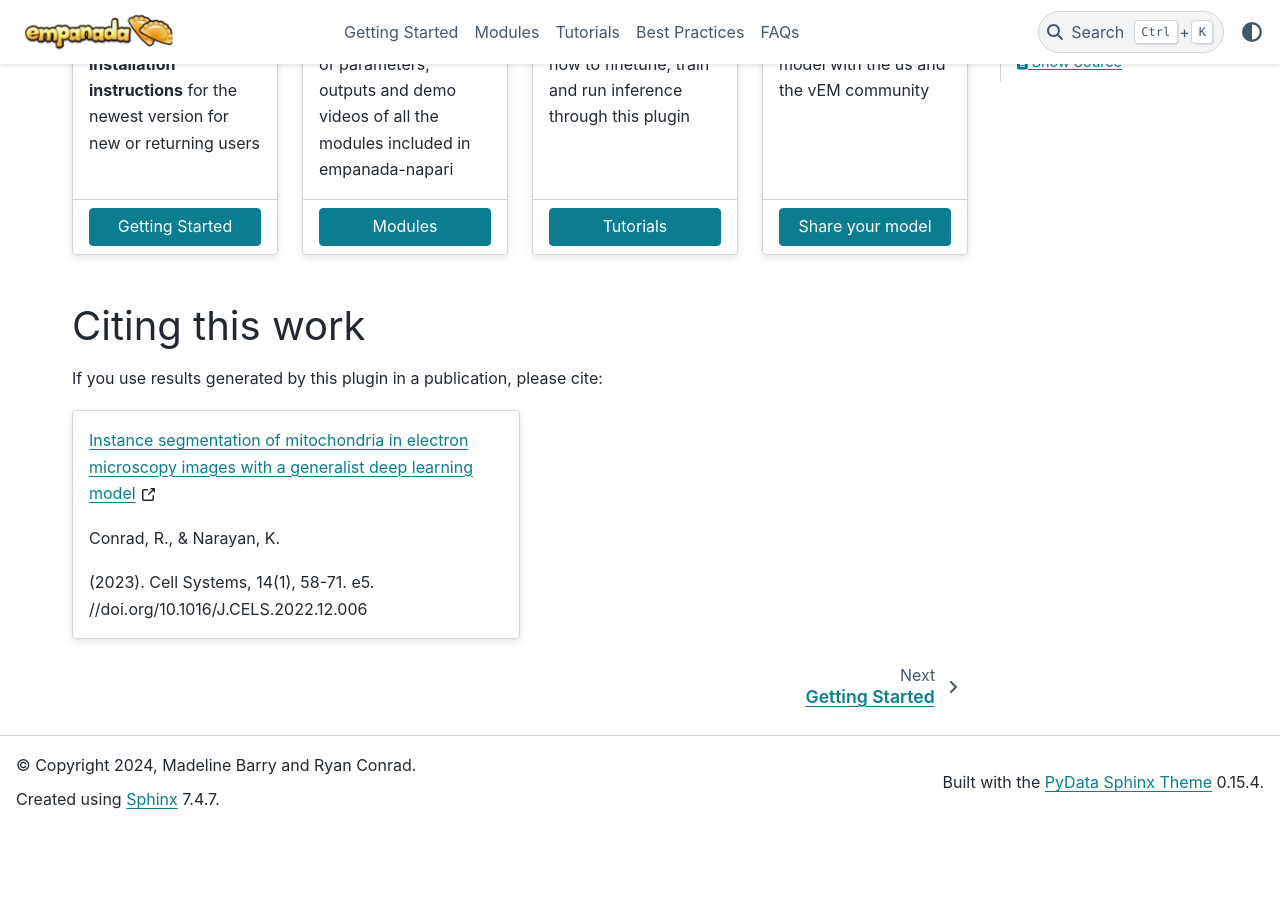
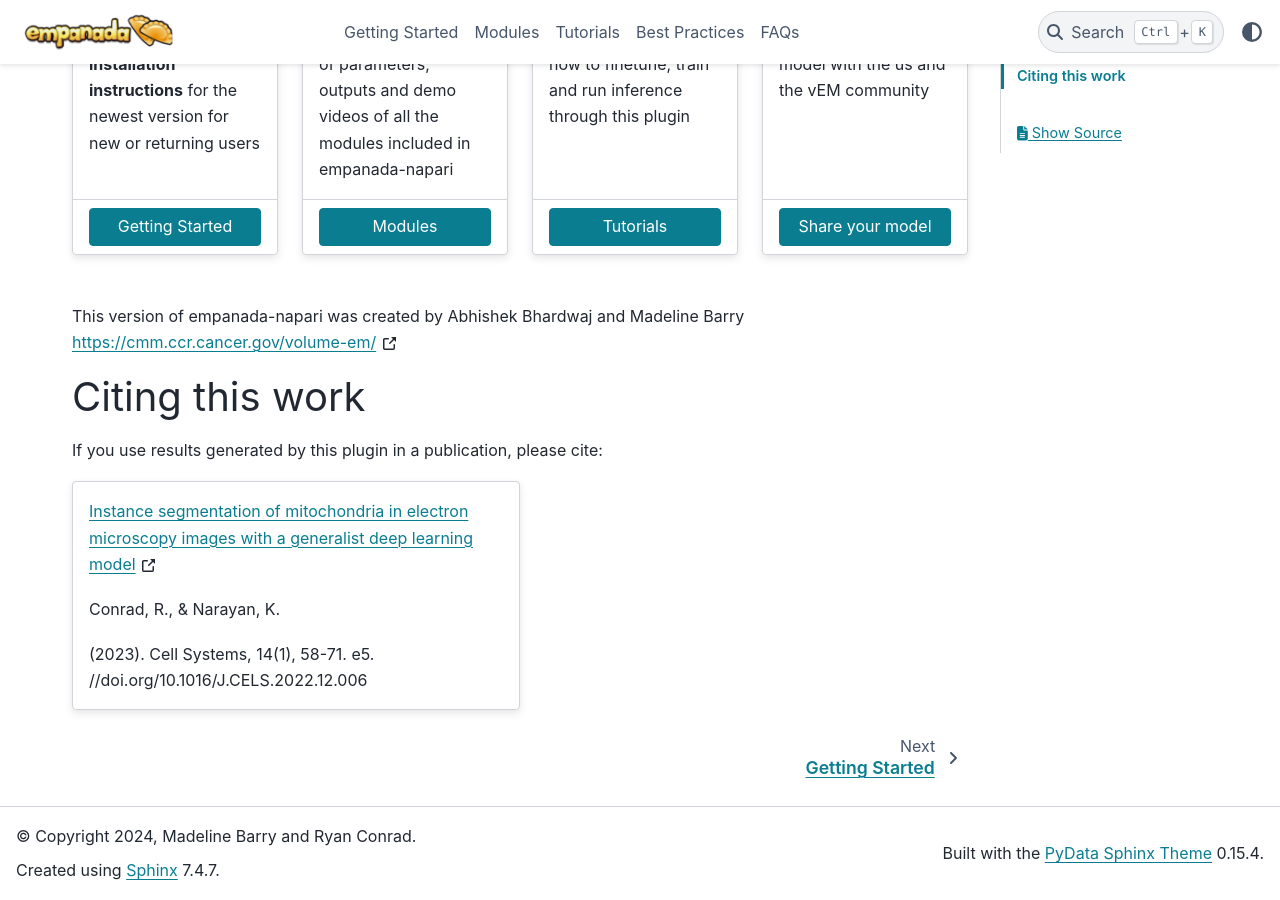
Before and after one commit to volume-em/empanada-napari-docs, a Sphinx documentation site: the page built from docs/index.rst, in a window 1280 px wide and 900 px high, scrolled down 718 px. Built offline with Sphinx 7.4.7 and the PyData theme 0.15.4, drawn with Linux system fonts in a browser that asks for light colours; before the commit the page ends 1547 px from its top, so only the background shows below that.

Commit message:
Update index.rst

```diff
--- a/docs/index.rst
+++ b/docs/index.rst
@@ -79,6 +79,8 @@ empanada-napari
             Share your model
 
 
+This version of empanada-napari was created by Abhishek Bhardwaj and Madeline Barry `<https://cmm.ccr.cancer.gov/volume-em/>`_ :octicon:`link-external`
+
 Citing this work
 ==================
 
```
